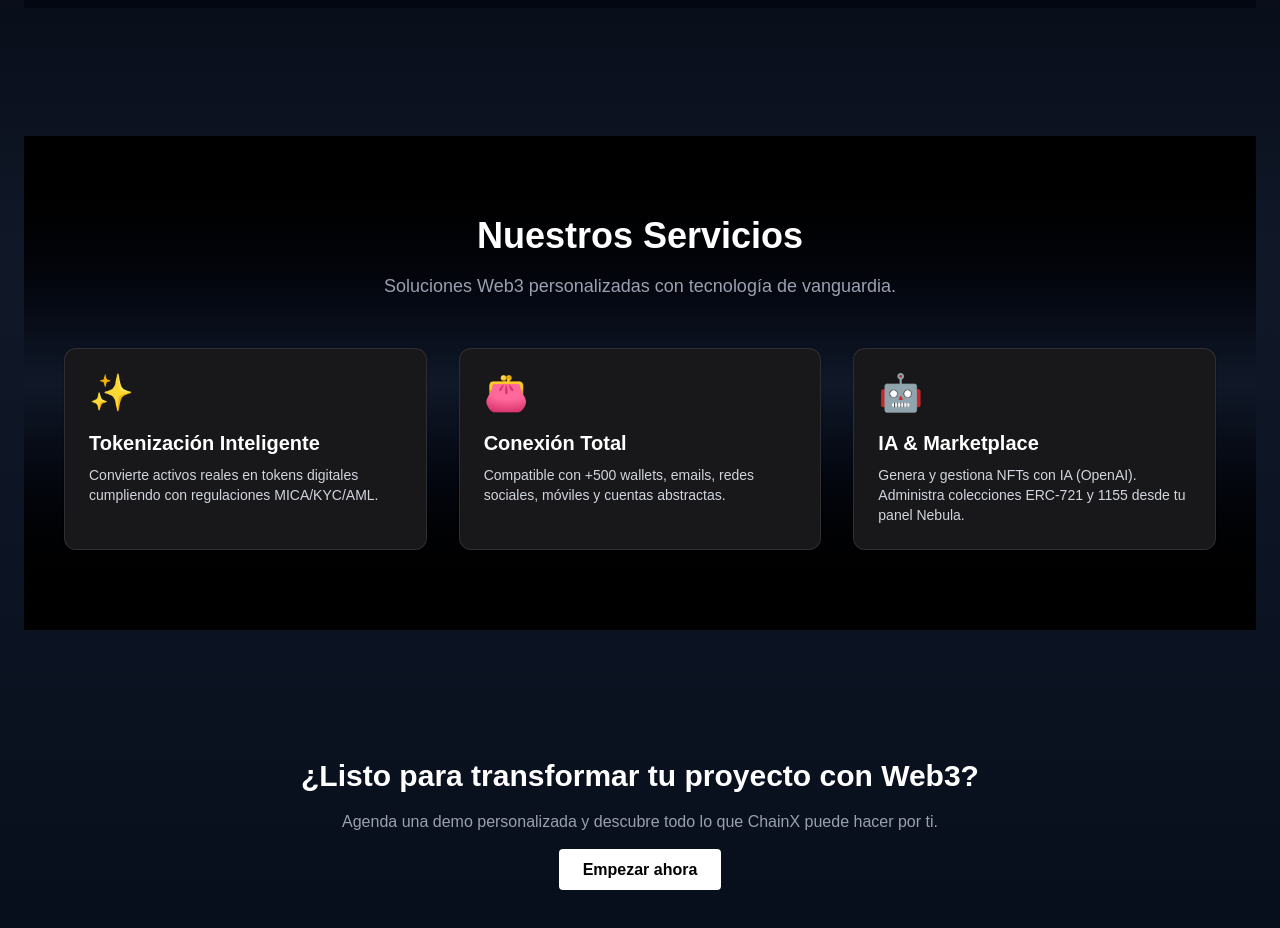
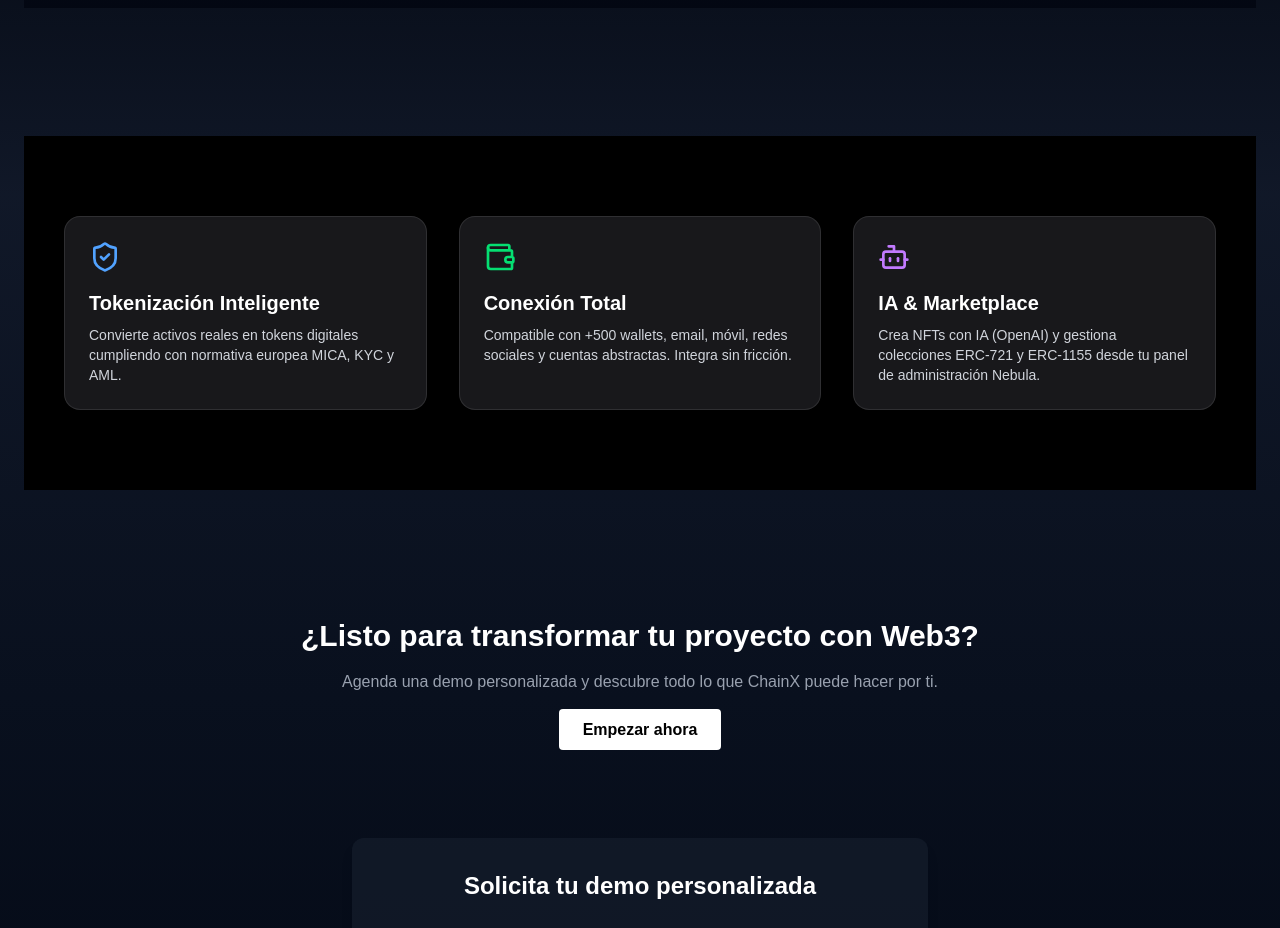
Before and after one commit to Carlosa2021/landing, a Next.js app: page / in a window 1280 px wide. Shown: the part 920-1848 px from the top of the page. Built offline with nearby package versions, Linux system fonts and the light colour scheme.

Commit message:
servicios updated

```diff
--- a/app/components/Servicios.tsx
+++ b/app/components/Servicios.tsx
@@ -1,42 +1,42 @@
 'use client';
 
+import { ShieldCheck, Wallet, Bot } from 'lucide-react';
+
 export default function Servicios() {
+  const servicios = [
+    {
+      icon: <ShieldCheck className="h-8 w-8 text-blue-400" />,
+      title: 'Tokenización Inteligente',
+      description:
+        'Convierte activos reales en tokens digitales cumpliendo con normativa europea MICA, KYC y AML.',
+    },
+    {
+      icon: <Wallet className="h-8 w-8 text-green-400" />,
+      title: 'Conexión Total',
+      description:
+        'Compatible con +500 wallets, email, móvil, redes sociales y cuentas abstractas. Integra sin fricción.',
+    },
+    {
+      icon: <Bot className="h-8 w-8 text-purple-400" />,
+      title: 'IA & Marketplace',
+      description:
+        'Crea NFTs con IA (OpenAI) y gestiona colecciones ERC-721 y ERC-1155 desde tu panel de administración Nebula.',
+    },
+  ];
+
   return (
-    <section className="bg-gradient-to-b from-black via-gray-900 to-black py-20 px-6 text-white">
-      <div className="max-w-6xl mx-auto text-center mb-12">
-        <h2 className="text-3xl md:text-4xl font-bold">Nuestros Servicios</h2>
-        <p className="text-gray-400 text-lg mt-4">
-          Soluciones Web3 personalizadas con tecnología de vanguardia.
-        </p>
-      </div>
-
-      <div className="grid grid-cols-1 md:grid-cols-3 gap-8 max-w-6xl mx-auto">
-        {/* Servicio 1 */}
-        <div className="bg-zinc-900 border border-white/10 p-6 rounded-xl shadow hover:shadow-xl hover:scale-105 transition-all duration-300">
-          <div className="text-4xl mb-4">✨</div>
-          <h3 className="text-xl font-semibold mb-2">Tokenización Inteligente</h3>
-          <p className="text-gray-300 text-sm">
-            Convierte activos reales en tokens digitales cumpliendo con regulaciones MICA/KYC/AML.
-          </p>
-        </div>
-
-        {/* Servicio 2 */}
-        <div className="bg-zinc-900 border border-white/10 p-6 rounded-xl shadow hover:shadow-xl hover:scale-105 transition-all duration-300">
-          <div className="text-4xl mb-4">👛</div>
-          <h3 className="text-xl font-semibold mb-2">Conexión Total</h3>
-          <p className="text-gray-300 text-sm">
-            Compatible con +500 wallets, emails, redes sociales, móviles y cuentas abstractas.
-          </p>
-        </div>
-
-        {/* Servicio 3 */}
-        <div className="bg-zinc-900 border border-white/10 p-6 rounded-xl shadow hover:shadow-xl hover:scale-105 transition-all duration-300">
-          <div className="text-4xl mb-4">🤖</div>
-          <h3 className="text-xl font-semibold mb-2">IA & Marketplace</h3>
-          <p className="text-gray-300 text-sm">
-            Genera y gestiona NFTs con IA (OpenAI). Administra colecciones ERC-721 y 1155 desde tu panel Nebula.
-          </p>
-        </div>
+    <section className="bg-black text-white py-20 px-6">
+      <div className="max-w-6xl mx-auto grid grid-cols-1 md:grid-cols-3 gap-8">
+        {servicios.map((servicio, index) => (
+          <div
+            key={index}
+            className="p-6 border border-white/10 rounded-2xl bg-zinc-900 hover:shadow-xl transition duration-300"
+          >
+            <div className="mb-4">{servicio.icon}</div>
+            <h3 className="text-xl font-bold mb-2">{servicio.title}</h3>
+            <p className="text-gray-300 text-sm">{servicio.description}</p>
+          </div>
+        ))}
       </div>
     </section>
   );
--- a/app/portafolio/page.tsx
+++ b/app/portafolio/page.tsx
@@ -1,3 +1,4 @@
+'use client';
 import Link from 'next/link';
 import Image from 'next/image';
 
@@ -5,15 +6,15 @@ export default function PortafolioPage() {
   return (
     <main className="min-h-screen bg-gradient-to-b from-black via-gray-900 to-gray-950 text-white px-6 py-20">
       <section className="max-w-6xl mx-auto text-center">
-        <h1 className="text-4xl md:text-5xl font-extrabold mb-6">Nuestro Portafolio</h1>
-        <p className="text-lg md:text-xl text-gray-300 mb-12">
+        <h1 className="text-4xl md:text-5xl font-extrabold tracking-tight mb-6">Nuestro Portafolio</h1>
+        <p className="text-lg md:text-xl text-gray-300 mb-12 max-w-2xl mx-auto">
           Proyectos Web3 reales desarrollados con tecnología de vanguardia. Tokenización, NFT Marketplaces,
           integración de wallets y más.
         </p>
 
-        <div className="grid grid-cols-1 sm:grid-cols-2 lg:grid-cols-3 gap-6">
+        <div className="grid grid-cols-1 sm:grid-cols-2 lg:grid-cols-3 gap-8">
           {/* Proyecto 1 */}
-          <div className="bg-gray-800/50 border border-white/10 p-6 rounded-xl shadow-md hover:shadow-lg transition duration-300 text-left">
+          <div className="bg-zinc-900 border border-white/10 p-6 rounded-2xl shadow-md hover:shadow-xl transition duration-300 text-left">
             <Image
               src="/portafolio/tokenizacion.png"
               alt="Tokenización Inmobiliaria"
@@ -23,20 +24,20 @@ export default function PortafolioPage() {
             />
             <h3 className="text-xl font-semibold mb-2">Tokenización Inmobiliaria</h3>
             <p className="text-gray-300 text-sm mb-4">
-              Plataforma que permite comprar fracciones de inmuebles con stablecoins, 100% regulada y compliant (MICA).
+              Plataforma que permite comprar fracciones de inmuebles con stablecoins, 100% regulada y compliant (MiCA).
             </p>
             <a
               href="https://plataforma.chainx.ch/"
               target="_blank"
               rel="noopener noreferrer"
-              className="text-blue-400 hover:underline text-sm"
+              className="text-blue-400 hover:underline text-sm transition-colors"
             >
-              Ver proyecto
+              Ver proyecto →
             </a>
           </div>
 
           {/* Proyecto 2 */}
-          <div className="bg-gray-800/50 border border-white/10 p-6 rounded-xl shadow-md hover:shadow-lg transition duration-300 text-left">
+          <div className="bg-zinc-900 border border-white/10 p-6 rounded-2xl shadow-md hover:shadow-xl transition duration-300 text-left">
             <Image
               src="/portafolio/marketplace.png"
               alt="Marketplace NFT"
@@ -46,20 +47,20 @@ export default function PortafolioPage() {
             />
             <h3 className="text-xl font-semibold mb-2">Marketplace NFT para Real Estate</h3>
             <p className="text-gray-300 text-sm mb-4">
-              Inmobiliarias tokenizan sus Inmuebles y las venden como NFTs. Compatible con múltiples wallets y contratos ERC-721, ERC-20, ERC-1155.
+              Inmobiliarias tokenizan sus inmuebles y los venden como NFTs. Compatible con múltiples wallets y contratos ERC-721, ERC-20, ERC-1155.
             </p>
             <a
               href="https://inmomarket.chainx.ch/"
               target="_blank"
               rel="noopener noreferrer"
-              className="text-blue-400 hover:underline text-sm"
+              className="text-blue-400 hover:underline text-sm transition-colors"
             >
-              Ver proyecto
+              Ver proyecto →
             </a>
           </div>
 
           {/* Proyecto 3 */}
-          <div className="bg-gray-800/50 border border-white/10 p-6 rounded-xl shadow-md hover:shadow-lg transition duration-300 text-left">
+          <div className="bg-zinc-900 border border-white/10 p-6 rounded-2xl shadow-md hover:shadow-xl transition duration-300 text-left">
             <Image
               src="/portafolio/dex.png"
               alt="DEX Uniswap"
@@ -75,15 +76,17 @@ export default function PortafolioPage() {
               href="https://dex.inmotoken.es"
               target="_blank"
               rel="noopener noreferrer"
-              className="text-blue-400 hover:underline text-sm"
+              className="text-blue-400 hover:underline text-sm transition-colors"
             >
-              Ver proyecto
+              Ver proyecto →
             </a>
           </div>
         </div>
 
         <div className="mt-16">
-          <Link href="/" className="text-gray-400 hover:underline text-sm">← Volver al inicio</Link>
+          <Link href="/" className="text-gray-400 hover:underline text-sm transition-colors">
+            ← Volver al inicio
+          </Link>
         </div>
       </section>
     </main>
```
